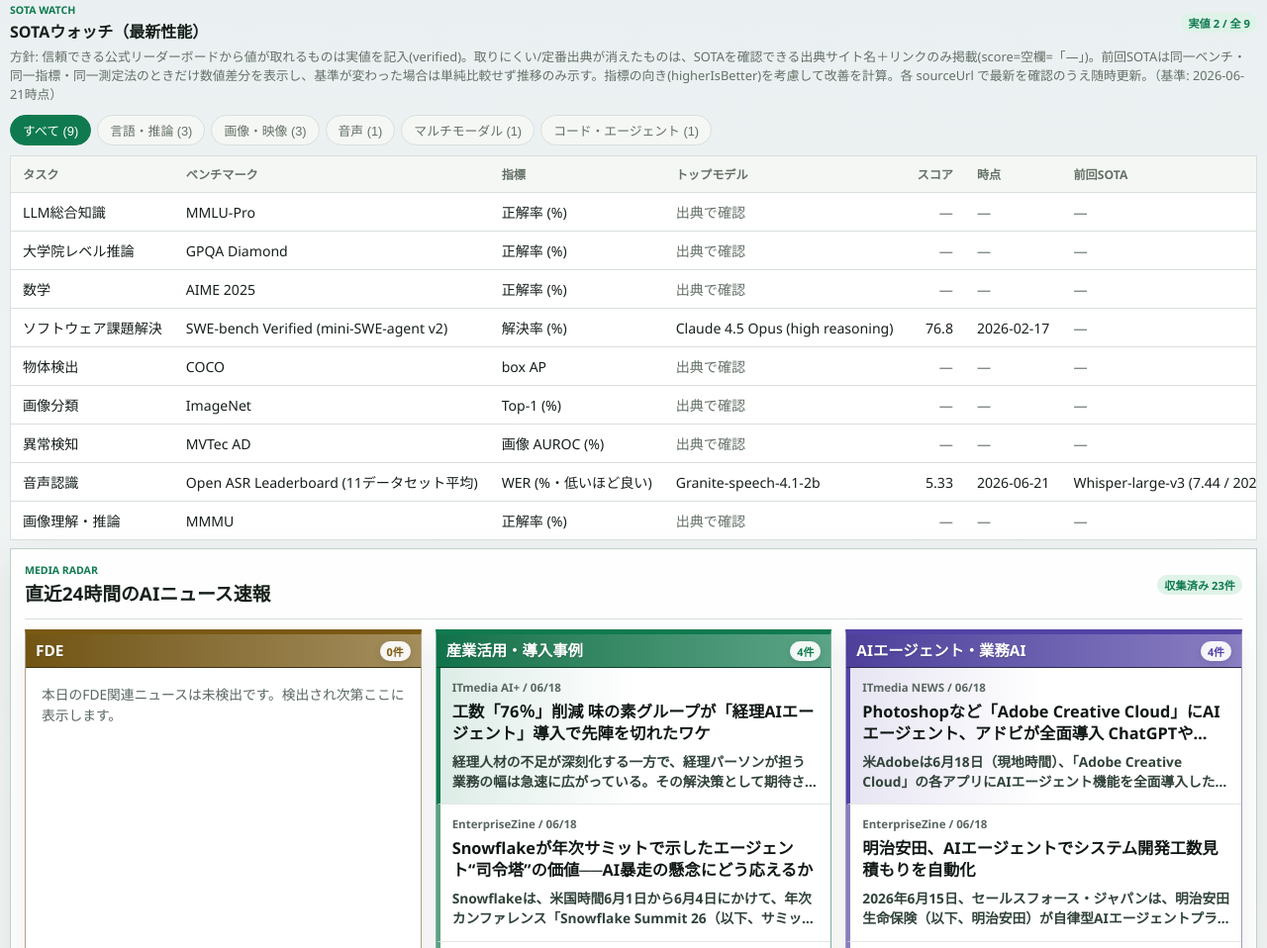
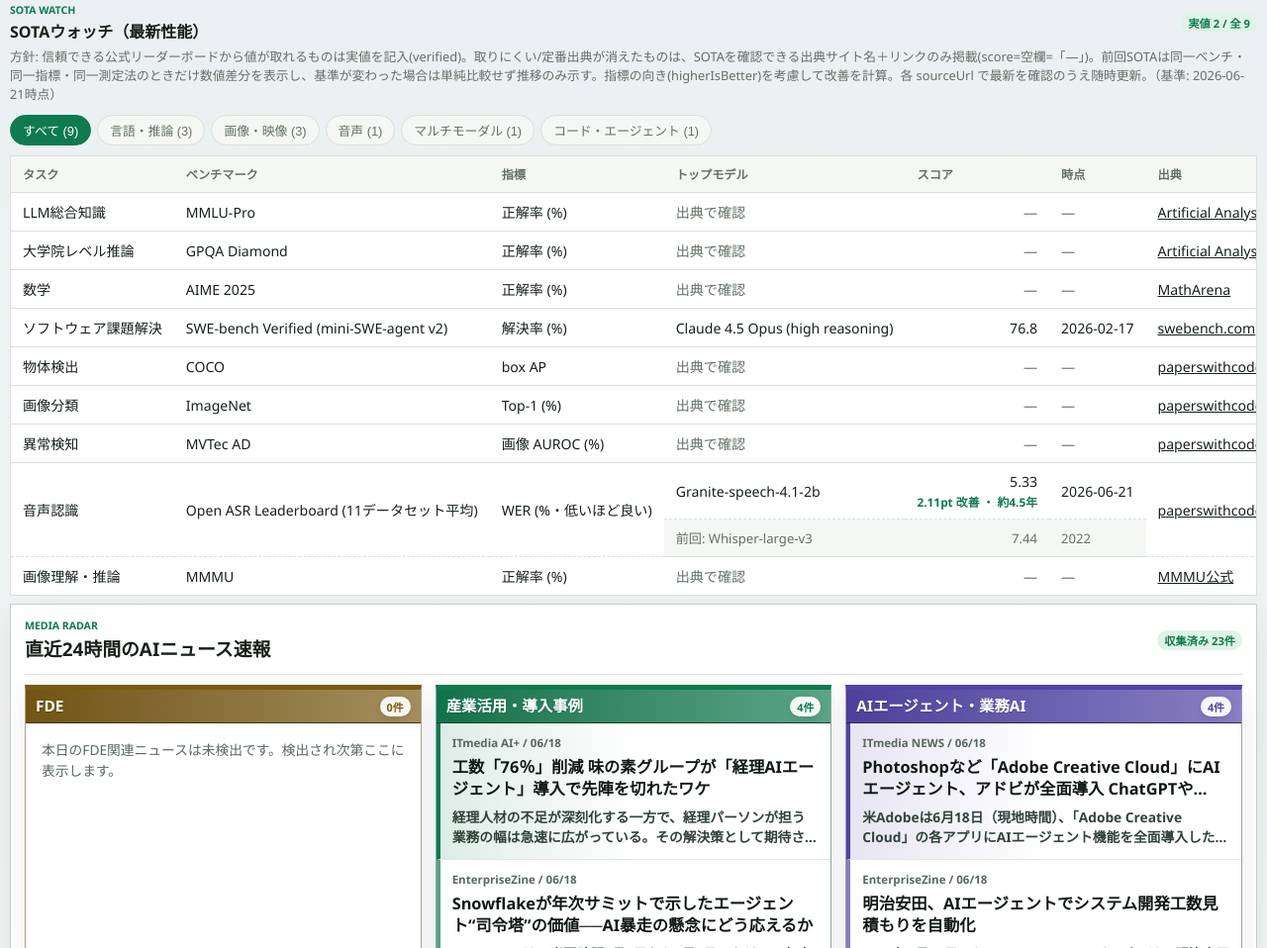
Before and after one commit to yossy0729/ai-news-catchup, a website: page index.html in a window 1280 px wide. Shown: the part 1859-2817 px from the top of the page at 99% size. Drawn offline with Linux system fonts and the light colour scheme.

Commit message:
refactor: SOTA推移を「列追加」から「2行兼用」表示に変更
前回SOTA/改善幅の専用列をやめ、同じ列を上下段で兼用（上=今回/下=前回）。
列増による冗長さを解消し直感性を向上。
- 共有列(タスク/ベンチ/指標/出典)はrowSpanで2行ぶち抜き
- 改善幅はスコア下に小注記(例: 2.11pt改善・約4.5年)、前回行は薄背景・小文字
- 基準変更時は「基準変更のため単純比較不可」と注記（誤差分回避は維持）
ブラウザ実画面で2行描画と改善注記を確認済み。

```diff
--- a/app.js
+++ b/app.js
@@ -807,28 +807,18 @@ function formatSotaPeriod(fromStr, toStr) {
   return `約${years < 10 ? years.toFixed(1) : Math.round(years)}年`;
 }
 
-// 前回SOTAと改善幅を組み立てる。同一ベンチ・同一指標(prevComparable)のときだけ
-// 数値差分を出し、基準変更時は比較せず推移のみ示す（誤った引き算を避ける）。
-function sotaProgression(e) {
-  if (!e.prevTopModel) return { prevText: "—", deltaText: "—", muted: true };
-
-  const hasPrevScore = typeof e.prevScore === "number";
-  const meta = [hasPrevScore ? String(e.prevScore) : null, e.prevAsOf || null].filter(Boolean).join(" / ");
-  const prevText = meta ? `${e.prevTopModel} (${meta})` : e.prevTopModel;
-
-  if (e.prevComparable === false) {
-    return { prevText, deltaText: "比較不可（基準変更）", muted: true };
-  }
-  if (!hasPrevScore || typeof e.score !== "number") {
-    return { prevText, deltaText: "—", muted: true };
-  }
+// 今回と前回の改善幅テキストを返す。同一ベンチ・同一指標(prevComparable)のときだけ
+// 数値差分を出し、基準変更時は比較せず注記のみ（誤った引き算を避ける）。
+function sotaImprovementText(e) {
+  if (!e.prevTopModel) return "";
+  if (e.prevComparable === false) return "基準変更のため単純比較不可";
+  if (typeof e.score !== "number" || typeof e.prevScore !== "number") return "";
 
   const raw = e.score - e.prevScore;
   const improvement = e.higherIsBetter === false ? -raw : raw;
   const period = formatSotaPeriod(e.prevAsOf, e.asOf);
   const sign = improvement >= 0 ? "改善" : "悪化";
-  const deltaText = `${Math.abs(improvement).toFixed(2)}pt ${sign}${period ? ` ・ ${period}` : ""}`;
-  return { prevText, deltaText, muted: improvement < 0 };
+  return `${Math.abs(improvement).toFixed(2)}pt ${sign}${period ? ` ・ ${period}` : ""}`;
 }
 
 function renderSotaTabs(allEntries) {
@@ -898,7 +888,7 @@ function renderSota() {
 
   const thead = document.createElement("thead");
   const headRow = document.createElement("tr");
-  ["タスク", "ベンチマーク", "指標", "トップモデル", "スコア", "時点", "前回SOTA", "改善幅", "出典"].forEach((label) => {
+  ["タスク", "ベンチマーク", "指標", "トップモデル", "スコア", "時点", "出典"].forEach((label) => {
     const th = document.createElement("th");
     th.textContent = label;
     headRow.append(th);
@@ -907,17 +897,21 @@ function renderSota() {
 
   const tbody = document.createElement("tbody");
   entries.forEach((e) => {
+    const hasScore = typeof e.score === "number";
+    const hasPrev = !!e.prevTopModel;
+
+    // 今回(上段)の行。前回がある場合、共有列(タスク/ベンチ/指標/出典)は2行ぶち抜き。
     const row = document.createElement("tr");
-    const hasScore = !(e.score === null || e.score === undefined || e.score === "");
+    if (hasPrev) row.classList.add("sota-cur");
 
     [e.task, e.benchmark, e.metric].forEach((text) => {
       const td = document.createElement("td");
       td.textContent = text || "—";
+      if (hasPrev) td.rowSpan = 2;
       row.append(td);
     });
 
-    // 実値が取れた行はモデル名＋スコアを表示。取れない行は「—」にして
-    // 出典サイト名のリンクで確認してもらう（ハイブリッド方針）。
+    // モデル列: 実値があればモデル名。無ければ「出典で確認」(リンク行)。
     const model = document.createElement("td");
     if (e.topModel) {
       model.textContent = e.topModel;
@@ -927,10 +921,20 @@ function renderSota() {
     }
     row.append(model);
 
+    // スコア列: 実値 + 改善幅の注記。
     const score = document.createElement("td");
     score.className = "pricing-num";
     score.textContent = hasScore ? String(e.score) : "—";
     if (!hasScore) score.classList.add("sota-linkonly");
+    if (hasPrev) {
+      const delta = sotaImprovementText(e);
+      if (delta) {
+        const note = document.createElement("div");
+        note.className = "sota-delta";
+        note.textContent = delta;
+        score.append(note);
+      }
+    }
     row.append(score);
 
     const asOf = document.createElement("td");
@@ -938,18 +942,9 @@ function renderSota() {
     if (!e.asOf) asOf.classList.add("sota-linkonly");
     row.append(asOf);
 
-    const progression = sotaProgression(e);
-    const prevCell = document.createElement("td");
-    prevCell.textContent = progression.prevText;
-    if (progression.prevText === "—") prevCell.classList.add("sota-linkonly");
-    row.append(prevCell);
-
-    const deltaCell = document.createElement("td");
-    deltaCell.textContent = progression.deltaText;
-    if (progression.muted) deltaCell.classList.add("sota-linkonly");
-    row.append(deltaCell);
-
+    // 出典列(2行ぶち抜き)。
     const src = document.createElement("td");
+    if (hasPrev) src.rowSpan = 2;
     if (e.sourceUrl) {
       const link = document.createElement("a");
       link.href = e.sourceUrl;
@@ -963,6 +958,27 @@ function renderSota() {
     row.append(src);
 
     tbody.append(row);
+
+    // 前回(下段)の行。同じ列を兼用してモデル/スコア/時点だけ並べる。
+    if (hasPrev) {
+      const prevRow = document.createElement("tr");
+      prevRow.className = "sota-prev";
+
+      const pModel = document.createElement("td");
+      pModel.textContent = `前回: ${e.prevTopModel}`;
+      prevRow.append(pModel);
+
+      const pScore = document.createElement("td");
+      pScore.className = "pricing-num";
+      pScore.textContent = typeof e.prevScore === "number" ? String(e.prevScore) : "—";
+      prevRow.append(pScore);
+
+      const pAsOf = document.createElement("td");
+      pAsOf.textContent = e.prevAsOf || "—";
+      prevRow.append(pAsOf);
+
+      tbody.append(prevRow);
+    }
   });
 
   table.append(thead, tbody);
--- a/styles.css
+++ b/styles.css
@@ -722,6 +722,24 @@ h1 {
   color: var(--muted);
 }
 
+/* SOTA: 今回(上段)と前回(下段)の2行兼用表示 */
+.pricing-table tr.sota-cur > td {
+  border-bottom-style: dashed;
+}
+
+.pricing-table tr.sota-prev > td {
+  color: var(--muted);
+  font-size: 0.82rem;
+  background: var(--surface-soft);
+}
+
+.pricing-table .sota-delta {
+  margin-top: 2px;
+  font-size: 0.74rem;
+  font-weight: 600;
+  color: var(--green);
+}
+
 .pricing-table tr.is-unverified td:first-child::before {
   content: "•";
   margin-right: 6px;
```
